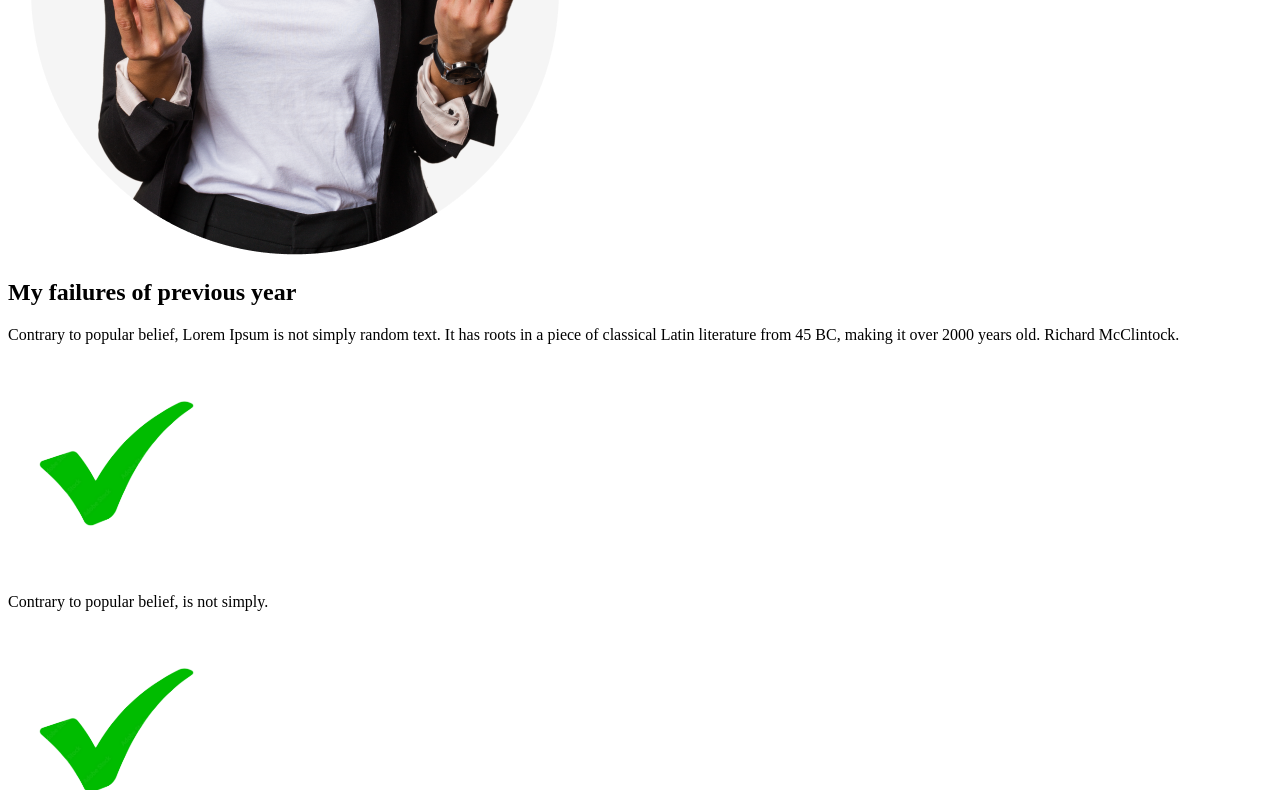
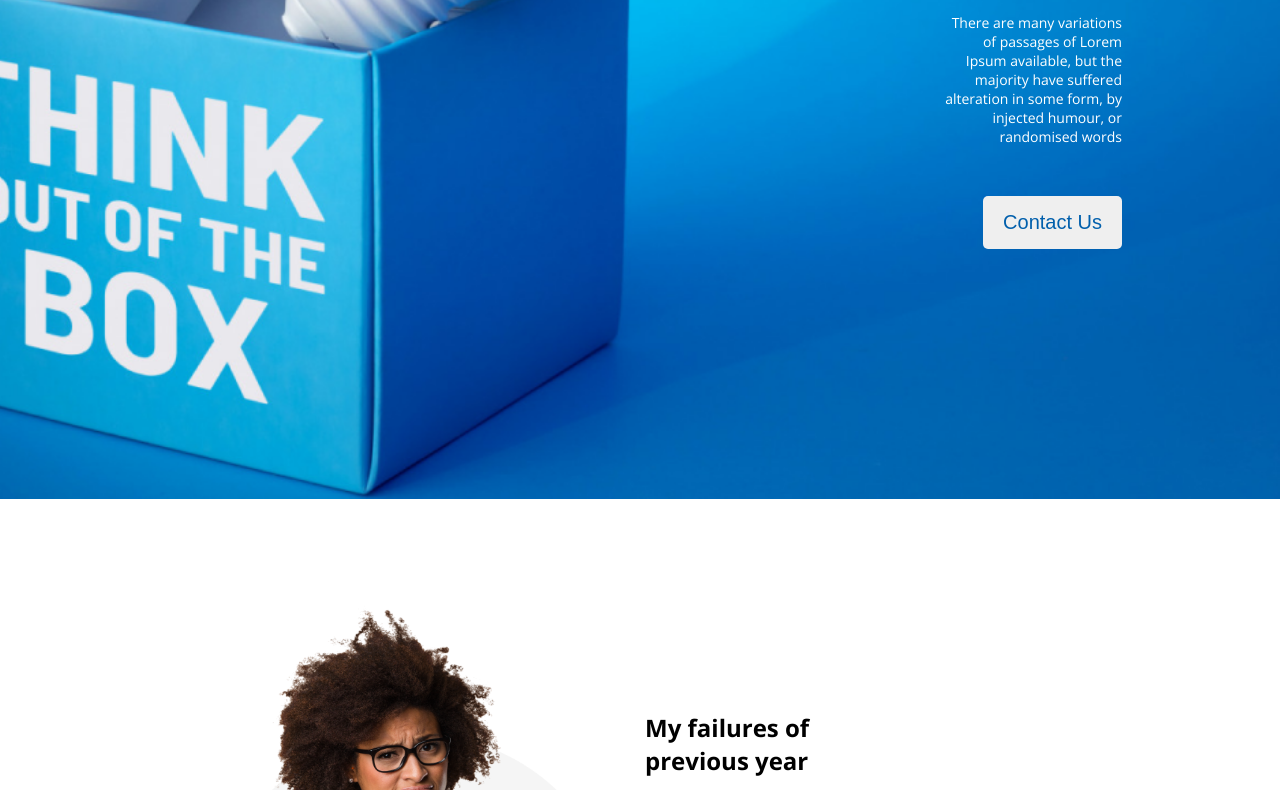
Before and after one commit to uddipan-technical/new-year-first-assignment, a plain HTML site: page index.html in a window 1280 px wide. Shown: the part 604-1394 px from the top of the page. Drawn offline with nearby package versions, Linux system fonts and the light colour scheme; the site is published under a folder, as on GitHub Pages, so addresses that start at the root find nothing.

Commit message:
style file added

```diff
--- a/index.html
+++ b/index.html
@@ -8,7 +8,7 @@
     <link rel="preconnect" href="https://fonts.googleapis.com">
     <link rel="preconnect" href="https://fonts.gstatic.com" crossorigin>
     <link href="https://fonts.googleapis.com/css2?family=Open+Sans:ital,wght@0,300;0,400;0,500;0,600;0,700;0,800;1,300;1,400;1,500;1,600;1,700;1,800&family=Work+Sans:ital,wght@0,100;0,200;0,300;0,400;0,500;0,600;0,700;0,800;1,100;1,200;1,300;1,400;1,500;1,600;1,700;1,800&display=swap" rel="stylesheet">
-    <link rel="stylesheet" href="/style/sty.css" />
+    <link rel="stylesheet" href="./style/sty.css" />
 
   </head>
   <body>
```
